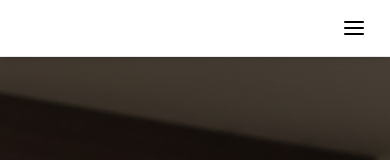
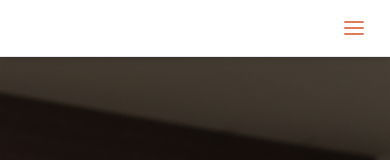
Before and after one commit to advaith-unnikrishnan/portfoliov2, a Next.js app: page / in a window 390 px wide. Shown: the top 160 px of the page. Built offline with nearby package versions, Linux system fonts and the light colour scheme.

Commit message:
fix: hamburger menu coloring

```diff
--- a/app/components/Header.js
+++ b/app/components/Header.js
@@ -46,7 +46,7 @@ export default function Header() {
             )
           ))}
         </nav>
-        <button className="md:hidden p-2 ml-auto" aria-label="Toggle menu" onClick={() => setIsMenuOpen(!isMenuOpen)}>
+        <button className="md:hidden p-2 ml-auto text-custom-coral" aria-label="Toggle menu" onClick={() => setIsMenuOpen(!isMenuOpen)}>
           <svg xmlns="http://www.w3.org/2000/svg" width="24" height="24" viewBox="0 0 24 24" fill="none" stroke="currentColor" strokeWidth="2" strokeLinecap="round" strokeLinejoin="round">
             <line x1="3" y1="12" x2="21" y2="12"></line>
             <line x1="3" y1="6" x2="21" y2="6"></line>
```
